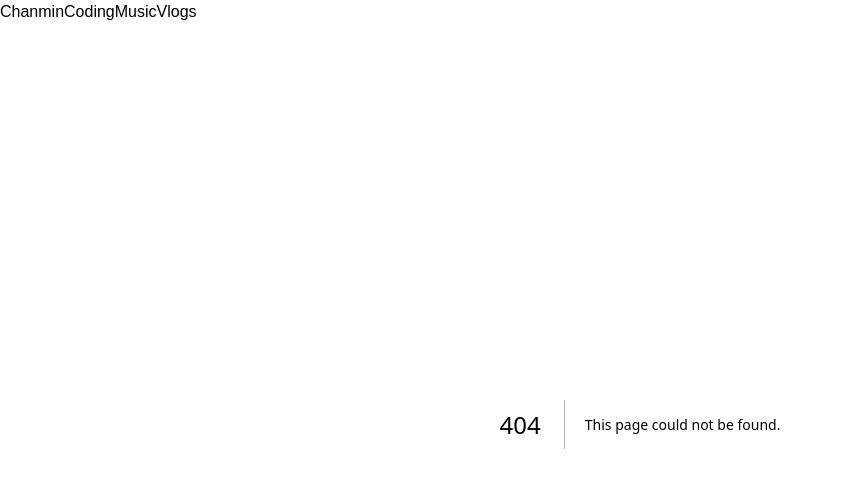
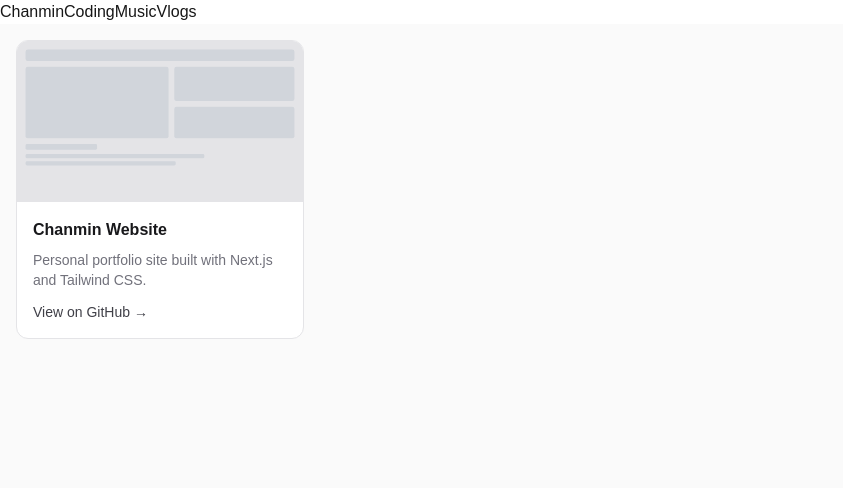
Before and after one commit to davidchanminpark/chanmin, a Next.js app: page /coding in a window 1280 px wide. Before the commit this address had no page. Shown: the top 488 px of the page, without its empty margins (0-843 px from the left). Built offline with nearby package versions, Linux system fonts and the light colour scheme.

Commit message:
feat(coding): add horizontal scroll layout and /coding page route (#14)
Creates ProjectsScroll component (flex row, overflow-x-auto) and
wires up app/coding/page.tsx. Adds a placeholder screenshot SVG
for projects with no real image yet.

Closes #4

```diff
--- /dev/null
+++ b/app/coding/page.tsx
@@ -0,0 +1,9 @@
+import ProjectsScroll from "@/components/coding/ProjectsScroll";
+
+export default function CodingPage() {
+  return (
+    <main className="flex flex-col flex-1 bg-zinc-50 dark:bg-black">
+      <ProjectsScroll />
+    </main>
+  );
+}
--- /dev/null
+++ b/components/coding/ProjectsScroll.tsx
@@ -0,0 +1,14 @@
+import projects from "@/data/projects";
+import ProjectCard from "./ProjectCard";
+
+export default function ProjectsScroll() {
+  return (
+    <div className="flex flex-row overflow-x-auto gap-4 p-4">
+      {projects.map((project) => (
+        <div key={project.title} className="flex-shrink-0 w-72">
+          <ProjectCard {...project} />
+        </div>
+      ))}
+    </div>
+  );
+}
--- a/data/projects.ts
+++ b/data/projects.ts
@@ -10,7 +10,7 @@ const projects: Project[] = [
   {
     title: "Chanmin Website",
     description: "Personal portfolio site built with Next.js and Tailwind CSS.",
-    image: "/projects/chanmin-website.png",
+    image: "/projects/placeholder.svg",
     githubUrl: "https://github.com/davidchanminpark/chanmin",
     linkedinUrl: "",
   },
```
Also changed, not shown: public/projects/placeholder.svg (added).
